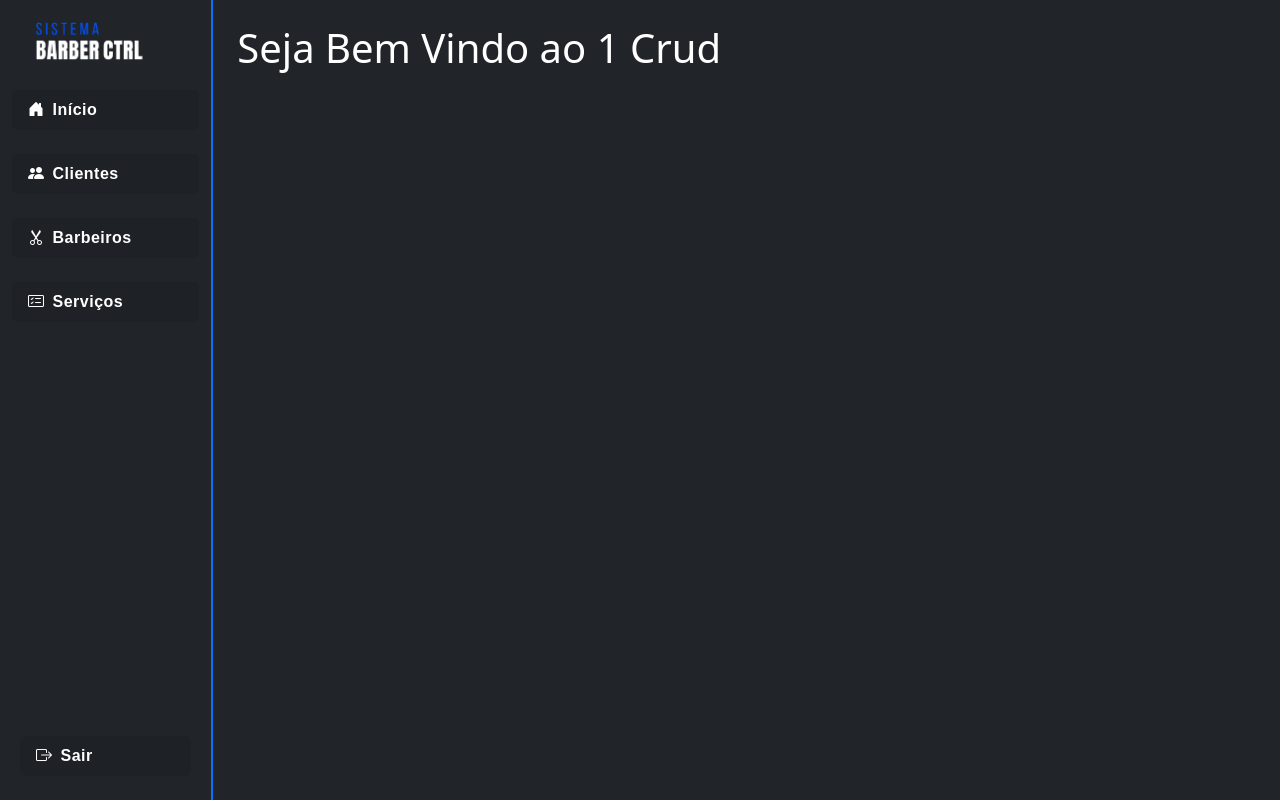
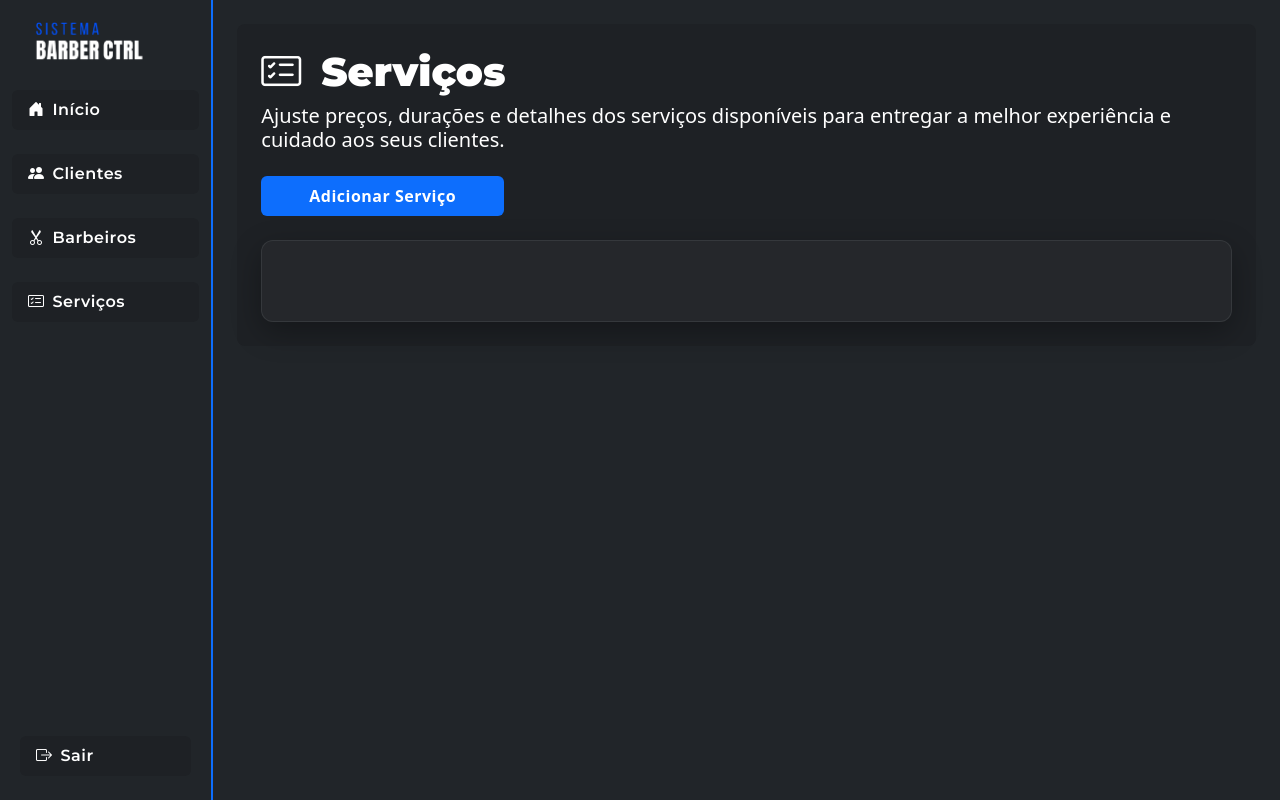
Before and after one commit to LCLms0/projeto-pw, a PHP site: page /servicos/servicos.php in a window 1280 px wide. Run offline with PHP 8.4, Linux system fonts and the light colour scheme.

Commit message:
Começando Primeiro Crud

```diff
--- a/public/css/style.css
+++ b/public/css/style.css
@@ -49,9 +49,8 @@
 }
 
 .btn-login:hover {
-    background-color: #0b5ed7;
-    transform: translateY(-1px);
-    box-shadow: 0 5px 15px rgba(13, 110, 253, 0.3);
+    background-color: #0a4ebd;
+    box-shadow: 0 4px 10px rgba(13, 110, 253, 0.15);
 }
 
 .caixa-login .form-floating > .form-control:focus ~ label,
@@ -104,10 +103,8 @@
 }
 
 .btn-sidebar:hover {
-    background-color: #0d6efd !important;
-    color: #fff !important;
-    transform: translateX(5px);
-    box-shadow: 0 4px 20px rgba(13, 110, 253, 0.6);
+    box-shadow: none;
+    background-color: #0a4ebd !important;
 }
 
 .btn-logout {
@@ -122,10 +119,9 @@
 }
 
 .btn-logout:hover {
-    background-color: #dc3545 !important;
-    color: #fff !important;
-    transform: translateX(5px);
-    box-shadow: 0 4px 20px rgba(220, 53, 69, 0.6);
+    background-color: #4c1d23 !important;
+    color: #f87171 !important;
+    box-shadow: none;
 }
 
 
@@ -135,3 +131,13 @@
   font-weight: 900;
   font-style: normal;
 }
+
+
+
+.card-servicos {
+    background-color: rgba(255, 255, 255, 0.03);
+    border: 1px solid rgba(255, 255, 255, 0.08);
+    padding: 2.5rem;
+    border-radius: 12px;
+    box-shadow: 0 10px 30px rgba(0, 0, 0, 0.3);
+}
--- a/servicos/servicos.php
+++ b/servicos/servicos.php
@@ -1,6 +1,5 @@
 <!DOCTYPE html>
 <html lang="pt-br">
-<head>
     <meta charset="UTF-8">
     <meta name="viewport" content="width=device-width, initial-scale=1.0">
     <title>Serviços | Barber Control</title>
@@ -8,15 +7,50 @@
     <link rel="stylesheet" href="https://cdnjs.cloudflare.com/ajax/libs/animate.css/4.1.1/animate.min.css">
     <link rel="stylesheet" href="https://cdn.jsdelivr.net/npm/bootstrap-icons@1.11.3/font/bootstrap-icons.min.css">
     <link rel="stylesheet" href="/projeto-pw/public/css/style.css">
+    <link rel="preconnect" href="https://fonts.googleapis.com">
+    <link rel="preconnect" href="https://fonts.gstatic.com" crossorigin>
+    <link href="https://fonts.googleapis.com/css2?family=Abril+Fatface&family=Changa+One:ital@0;1&family=Montserrat:ital,wght@0,100..900;1,100..900&display=swap" rel="stylesheet">
 </head>
 <body>
     <div class="container-fluid">
         <div class="row vh-100">
             <?php include __DIR__ . '/../includes/sidebar.php'; ?>
+
             <div class="col-md-9 col-lg-10 p-4 bg-dark">
-                <h1 class="text-white">Seja Bem Vindo ao 1 Crud</h1>
+                <div class="p-4 rounded-3 mb-4 d-flex flex-column" style="background-color: #1e2125;">
+                    <h1 class="text-white montserrat">
+                        <i class="bi bi-card-checklist me-2"></i> Serviços
+                    </h1>
+                    <h2 class="fs-5 text-white mb-4">
+                        Ajuste preços, durações e detalhes dos serviços disponíveis para entregar a melhor experiência e cuidado aos seus clientes.
+                    </h2>
+
+                    <button class="btn-login px-3 py-2 w-25 mb-4" data-bs-toggle="modal" data-bs-target="#modalServico"
+                    >Adicionar Serviço</button>
+
+                    <div class="card-servicos">
+
+                    </div>
+                </div>
             </div>
         </div>
     </div>
+    <div class="modal fade" id="modalServico" tabindex="-1" aria-hidden="true">
+        <div class="modal-dialog modal-dialog-centered">
+
+            <div class="modal-content" style="background-color: #1e2125;">
+                <div class="modal-header">
+                    <h5 class="text-white">
+                    <i class="bi bi-scissors me-2"></i> Adicionar Novo Serviço
+                    </h5>
+                <button type="button" class="btn-close btn-close-white" data-bs-dismiss="modal" aria-label="Close"></button>
+                </div>
+                <form action="create.php" method="POST" enctype="multipart/form-data">
+
+                </form>
+            </div>
+        </div>
+    </div>
+    <script src="https://cdn.jsdelivr.net/npm/bootstrap@5.3.3/dist/js/bootstrap.bundle.min.js"></script>
 </body>
 </html>
```
Also changed, not shown: 1 other file.
